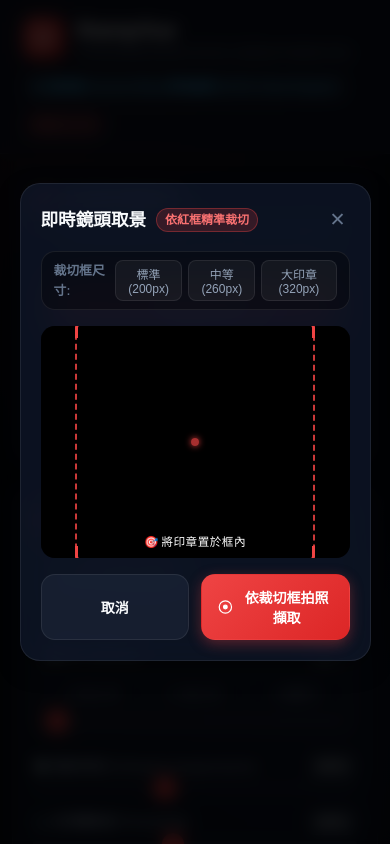
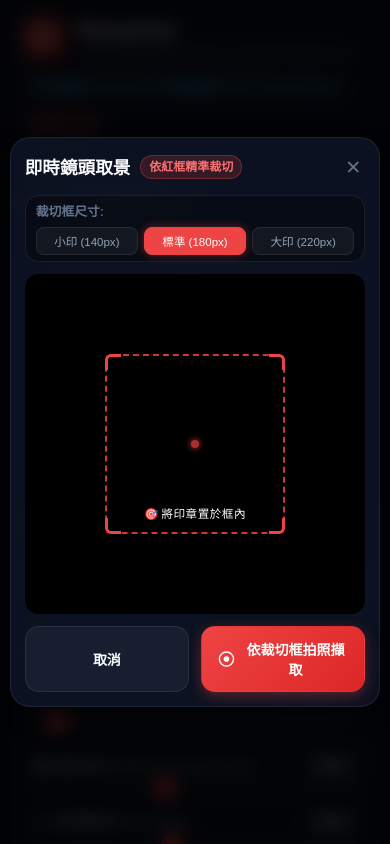
Before and after one commit to Hankuo/StampVue, a Vue app in the folder frontend/: page / in a window 390 px wide. Both pictures are taken after a click on the button "即時視訊拍攝". Shown: the top 844 px of the page. Built offline with nearby package versions, Linux system fonts and the light colour scheme; no server answers.

Commit message:
fix(camera): optimize mobile crop guide box to prevent full-bleed overflow

```diff
--- a/frontend/src/components/CameraCapture.vue
+++ b/frontend/src/components/CameraCapture.vue
@@ -63,26 +63,26 @@
               <button
                 type="button"
                 class="size-btn"
-                :class="{ active: cropSize === 200 }"
-                @click.stop="cropSize = 200"
+                :class="{ active: cropSize === 140 }"
+                @click.stop="cropSize = 140"
               >
-                標準 (200px)
+                小印 (140px)
               </button>
               <button
                 type="button"
                 class="size-btn"
-                :class="{ active: cropSize === 260 }"
-                @click.stop="cropSize = 260"
+                :class="{ active: cropSize === 180 }"
+                @click.stop="cropSize = 180"
               >
-                中等 (260px)
+                標準 (180px)
               </button>
               <button
                 type="button"
                 class="size-btn"
-                :class="{ active: cropSize === 320 }"
-                @click.stop="cropSize = 320"
+                :class="{ active: cropSize === 220 }"
+                @click.stop="cropSize = 220"
               >
-                大印章 (320px)
+                大印 (220px)
               </button>
             </div>
           </div>
@@ -128,7 +128,7 @@ const fileInputRef = ref<HTMLInputElement | null>(null);
 const videoRef = ref<HTMLVideoElement | null>(null);
 const videoContainerRef = ref<HTMLDivElement | null>(null);
 const crosshairRef = ref<HTMLDivElement | null>(null);
-const cropSize = ref<number>(240);
+const cropSize = ref<number>(180);
 const isDragging = ref<boolean>(false);
 const isLiveCameraOpen = ref<boolean>(false);
 let mediaStream: MediaStream | null = null;
@@ -489,6 +489,7 @@ onBeforeUnmount(() => {
   position: relative;
   width: 100%;
   aspect-ratio: 4 / 3;
+  max-height: 52vh;
   background: black;
   border-radius: var(--radius-md);
   overflow: hidden;
@@ -506,6 +507,10 @@ onBeforeUnmount(() => {
   top: 50%;
   left: 50%;
   transform: translate(-50%, -50%);
+  /* 確保裁切框絕不貼邊滿版，四周保留充足取景餘裕 */
+  max-width: 65%;
+  max-height: 65%;
+  aspect-ratio: 1 / 1;
   border: 2px dashed rgba(239, 68, 68, 0.85);
   border-radius: 8px;
   box-shadow: 0 0 0 9999px rgba(0, 0, 0, 0.52);
@@ -514,6 +519,45 @@ onBeforeUnmount(() => {
   display: flex;
   align-items: center;
   justify-content: center;
+}
+
+/* 手機版自適應優化 */
+@media (max-width: 640px) {
+  .live-camera-modal .modal-card {
+    width: 95%;
+    max-width: 420px;
+    padding: 14px;
+    gap: 12px;
+  }
+
+  .live-camera-modal .crop-size-toolbar {
+    flex-direction: column;
+    align-items: flex-start;
+    gap: 6px;
+    padding: 6px 10px;
+  }
+
+  .live-camera-modal .size-btn-group {
+    width: 100%;
+  }
+
+  .live-camera-modal .size-btn {
+    flex: 1;
+    text-align: center;
+    padding: 5px 6px;
+    font-size: 0.72rem;
+  }
+
+  .live-camera-modal .video-container {
+    /* 手機端改為 1:1 正方形取景，提供完整縱深空間 */
+    aspect-ratio: 1 / 1;
+    max-height: 46vh;
+  }
+
+  .live-camera-modal .crosshair-guide {
+    max-width: 60%;
+    max-height: 60%;
+  }
 }
 
 /* 4 個角的精準金屬瞄準直角標記 */
```
